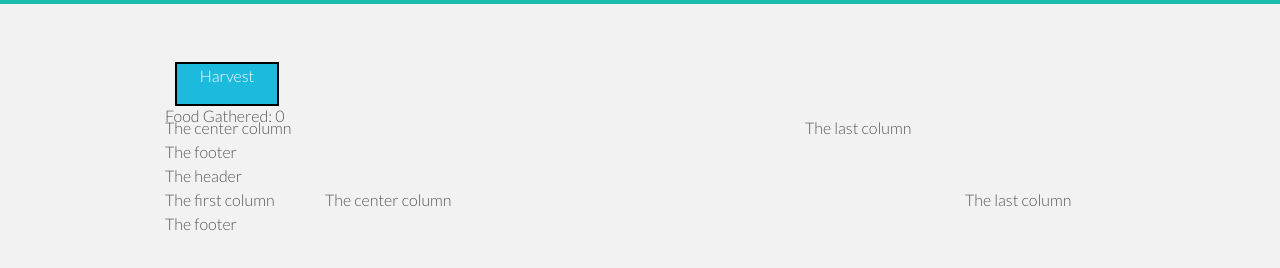
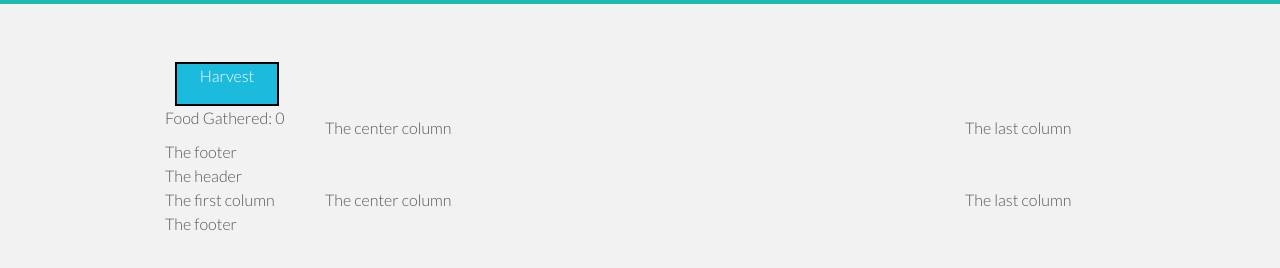
Before and after one commit to ipmichael/glowing-nemesis, a plain HTML site: page index.html in a window 1280 px wide. Shown: the part 88-356 px from the top of the page. Drawn offline with nearby package versions, Linux system fonts and the light colour scheme.

Commit message:
restored p spacing

```diff
--- a/css/main.css
+++ b/css/main.css
@@ -37,8 +37,8 @@ h1{
 }
 
 p {
-  line-height: 0px;
-  margin-bottom: 0px;
+  line-height: 3px;
+  margin-bottom: 3px;
 }
 
 canvas { display: block; margin: 0 auto; }
```
